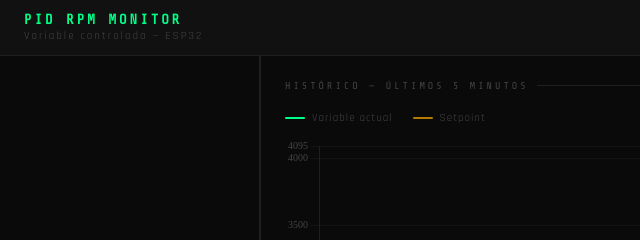
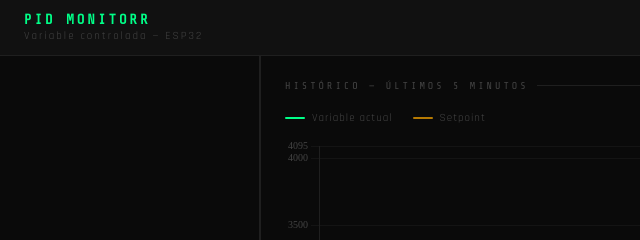
Before and after one commit to estgabrielegonza1-sudo/pid-rpm-monitor, a plain HTML site: page frontend/index.html in a window 1280 px wide. Shown: the top 240 px of the page, 0-640 px from the left. Drawn offline with nearby package versions, Linux system fonts and the light colour scheme; no server answers.

Commit message:
index.html

```diff
--- a/frontend/index.html
+++ b/frontend/index.html
@@ -409,7 +409,7 @@
 <header>
   <div class="header-left">
     <div>
-      <h1>PID RPM Monitor</h1>
+      <h1>PID Monitorr</h1>
       <p>Variable controlada — ESP32</p>
     </div>
   </div>
```
